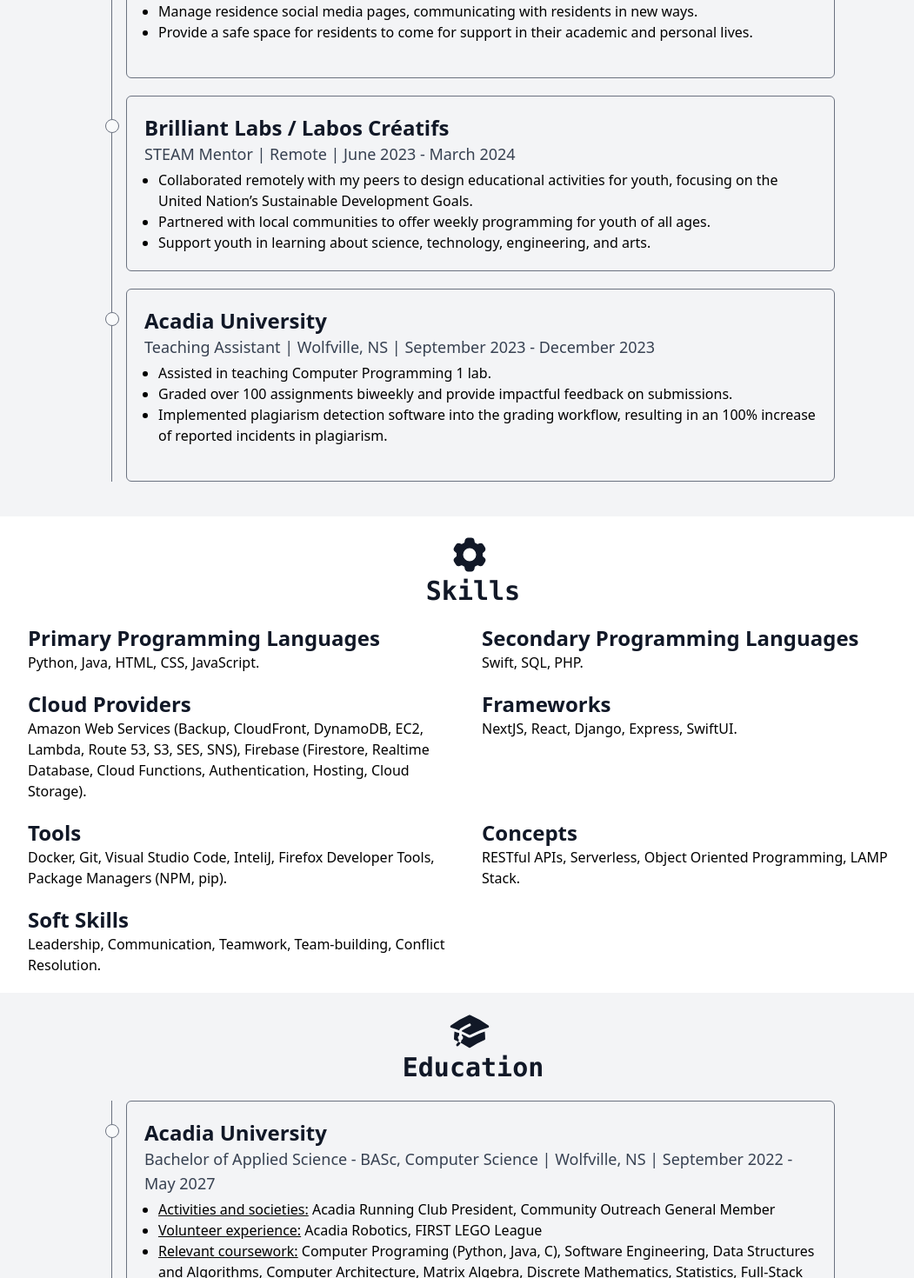
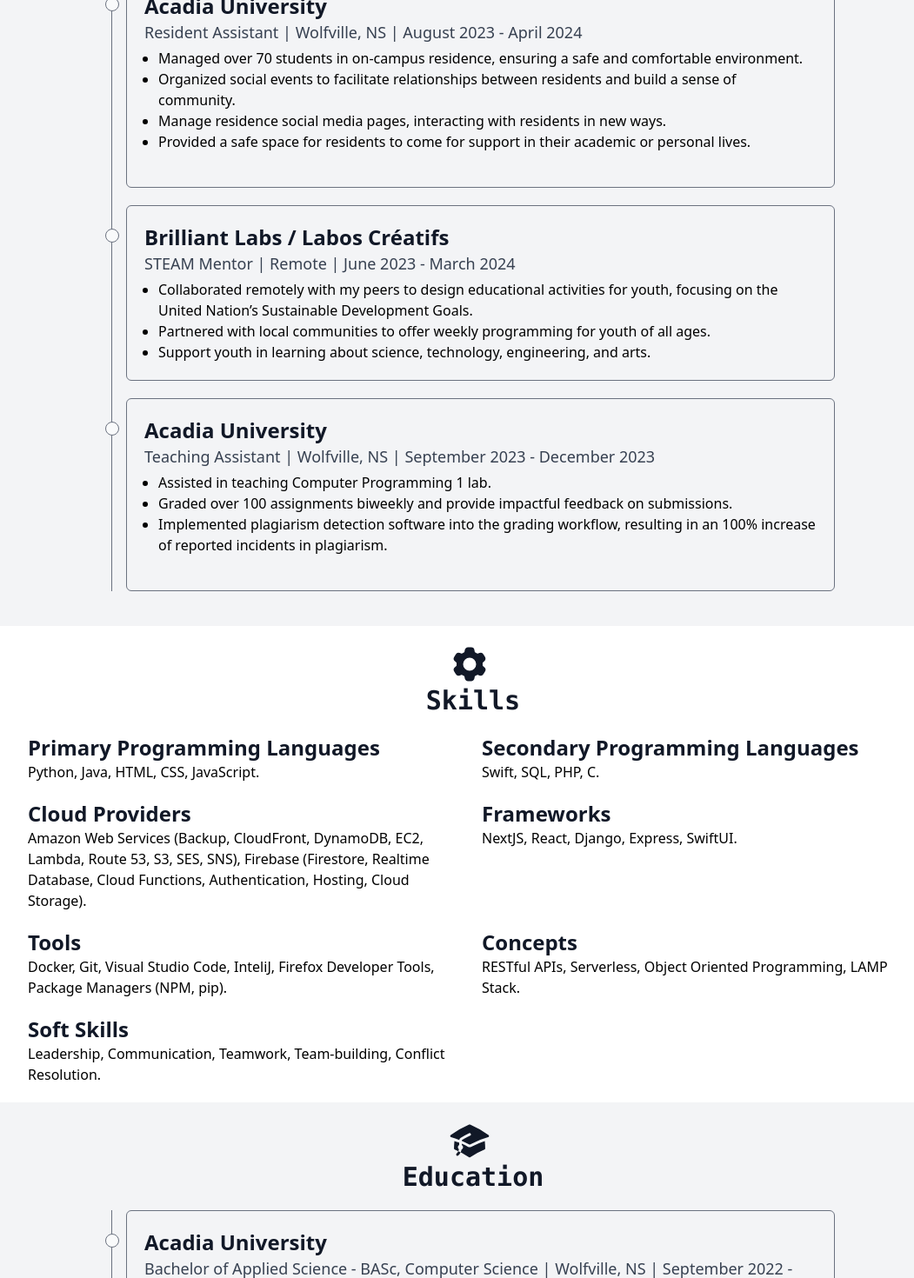
Before and after one commit to nathanfredericks/nathanfredericks.github.io, a Next.js app: page / in a window 1280 px wide. Shown: the part 1740-3210 px from the top of the page at 87% size, without its empty margins (96-1147 px from the left). Built offline with nearby package versions, Linux system fonts and the light colour scheme.

Commit message:
Update copy

```diff
--- a/sections/EducationSection.tsx
+++ b/sections/EducationSection.tsx
@@ -11,10 +11,10 @@
           subtitle="Bachelor of Applied Science - BASc, Computer Science | Wolfville, NS | September 2022 - May 2027"
         >
           <ul className="list-disc pl-4">
-            <li><span className="underline">Activities and societies:</span> Acadia Running Club President, Community
+            <li><span className="underline">Activities and societies:</span> Acadia Residence Life, Community
               Outreach General Member
             </li>
-            <li><span className="underline">Volunteer experience:</span> Acadia Robotics, FIRST LEGO League</li>
+            <li><span className="underline">Volunteer experience:</span> Acadia Robotics, FIRST LEGO League, Community Outreach</li>
             <li><span className="underline">Relevant coursework:</span> Computer Programing (Python, Java, C), Software Engineering, Data Structures and Algorithms, Computer Architecture, Matrix Algebra, Discrete Mathematics, Statistics, Full-Stack Cloud Computing.</li>
           </ul>
         </TimelineItem>
--- a/sections/ExperienceSection.tsx
+++ b/sections/ExperienceSection.tsx
@@ -7,25 +7,30 @@
     <Section id="experience" Icon={BriefcaseIcon} name="Experience" shaded>
       <Timeline>
         <TimelineItem
+          title="Certn"
+          subtitle="Engineering Co-op | Victoria, BC (Remote) | April 2024 - Present"
+        >
+          <></>
+        </TimelineItem>
+        <TimelineItem
           title="Acadia University"
-          subtitle="Resident Assistant | Wolfville, NS | August 2023 - Present"
+          subtitle="Resident Assistant | Wolfville, NS | August 2023 - April 2024"
         >
           <ul className="mb-5 list-disc pl-4">
             <li>
-              Manage over 70 students in on-campus residence, ensuring a safe
+              Managed over 70 students in on-campus residence, ensuring a safe
               and comfortable environment.
             </li>
             <li>
-              Organize and promote social events to facilitate relationships
-              between residents and build a sense of community.
+              Organized social events to facilitate relationships between residents
+              and build a sense of community.
             </li>
             <li>
-              Manage residence social media pages, communicating with residents
-              in new ways.
+              Manage residence social media pages, interacting with residents in new ways.
             </li>
             <li>
-              Provide a safe space for residents to come for support in their
-              academic and personal lives.
+              Provided a safe space for residents to come for support in their
+              academic or personal lives.
             </li>
           </ul>
         </TimelineItem>
--- a/sections/SkillsSection.tsx
+++ b/sections/SkillsSection.tsx
@@ -15,7 +15,7 @@
           <h2 className="text-xl md:text-2xl font-bold text-gray-900">
             Secondary Programming Languages
           </h2>
-          <p>Swift, SQL, PHP.</p>
+          <p>Swift, SQL, PHP, C.</p>
         </div>
         <div>
           <h2 className="text-xl md:text-2xl font-bold text-gray-900">Cloud Providers</h2>
```
